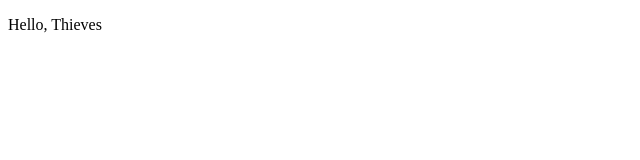
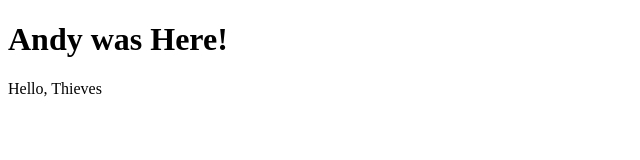
Before and after one commit to byaskew3/class-exercise, a plain HTML site: page index.html in a window 1280 px wide. Shown: the whole page, without its empty margins (0-640 px from the left). Drawn offline with Linux system fonts and the light colour scheme.

Commit message:
Andy Changes

```diff
--- a/index.html
+++ b/index.html
@@ -7,6 +7,8 @@
     <title>Document</title>
 </head>
 <body>
+    <h1>Andy was Here!</h1>
     <p>Hello, Thieves</p>
+
 </body>
 </html>
```
